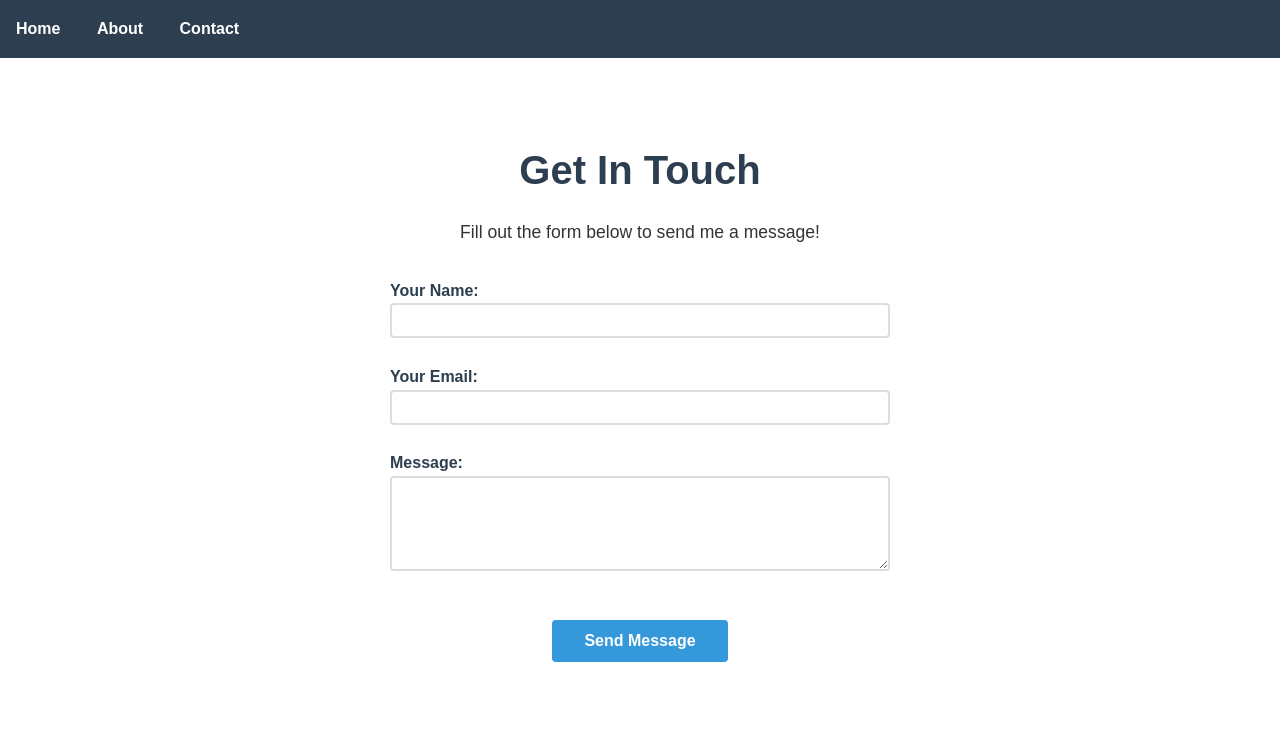
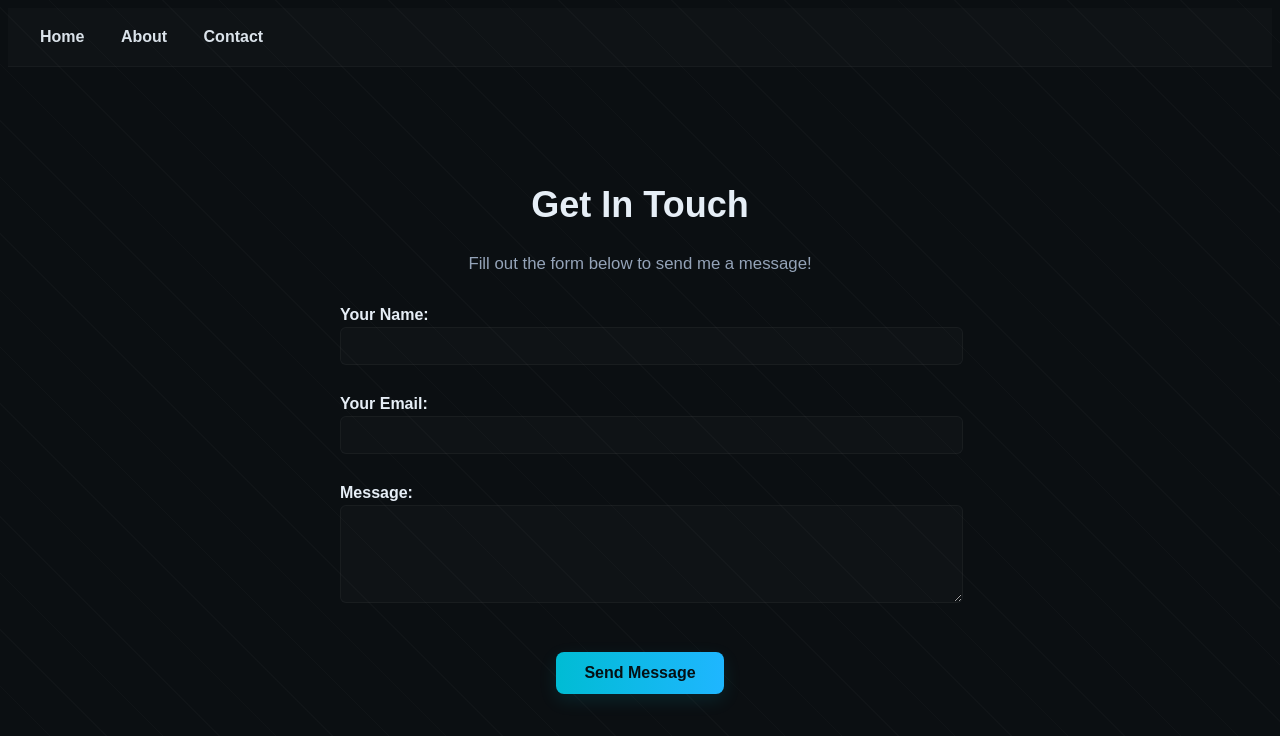
Before and after one commit to derekmaraszek/Website, a plain HTML site: page contact.html in a window 1280 px wide. Drawn offline with Linux system fonts and the light colour scheme.

Commit message:
dark theme time

```diff
--- a/contact.html
+++ b/contact.html
@@ -3,7 +3,7 @@
   <head>
     <meta charset="UTF-8" />
     <title>Contact Me</title>
-    <link rel="stylesheet" href="styles.css" />
+    <link rel="stylesheet" href="dark.css" />
   </head>
   <body>
     <nav>
--- /dev/null
+++ b/dark.css
@@ -0,0 +1,114 @@
+/* Techy dark theme for Website */
+:root {
+  --bg: #0b0f12;
+  --card: #0f1720;
+  --muted: #94a3b8;
+  --text: #e6eef6;
+  --accent: #00bcd4;
+  --accent-2: #1fb6ff;
+}
+body {
+  font-family: Arial, sans-serif;
+  line-height: 1.6;
+  color: var(--text);
+  background: var(--bg);
+  background-image: repeating-linear-gradient(45deg, rgba(255,255,255,0.02) 0 1px, transparent 1px 40px);
+  background-attachment: fixed;
+}
+nav {
+  background: rgba(255,255,255,0.02);
+  padding: 1rem 2rem;
+  border-bottom: 1px solid rgba(255,255,255,0.03);
+}
+nav a {
+  color: var(--text);
+  text-decoration: none;
+  margin-right: 2rem;
+  font-weight: 700;
+  opacity: 0.95;
+}
+nav a:hover {
+  color: var(--accent-2);
+}
+section {
+  max-width: 1000px;
+  margin: 3rem auto;
+  padding: 2rem;
+  text-align: center;
+}
+section.about-page, section.contact-page {
+  background: linear-gradient(180deg, rgba(255,255,255,0.02), rgba(255,255,255,0.01));
+  border-radius: 10px;
+  margin: 3rem 1rem;
+  max-width: 900px;
+  padding: 2rem 2.5rem;
+  text-align: left;
+  color: var(--text);
+  box-shadow: 0 10px 30px rgba(2,6,23,0.6);
+  border: 1px solid rgba(255,255,255,0.03);
+}
+h1 {
+  font-size: 2.25rem;
+  color: var(--text);
+  margin-bottom: 0.75rem;
+}
+h2 {
+  color: var(--accent-2);
+  margin-top: 1.75rem;
+  margin-bottom: 0.75rem;
+}
+p {
+  margin-bottom: 1rem;
+  font-size: 1.05rem;
+  color: var(--muted);
+}
+img {
+  width: 200px;
+  height: 200px;
+  border-radius: 50%;
+  object-fit: cover;
+  margin: 2rem auto;
+  display: block;
+  border: 4px solid var(--accent);
+  box-shadow: 0 8px 20px rgba(2,6,23,0.6);
+}
+ul {
+  margin-left: 1.25rem;
+  color: var(--muted);
+}
+form {
+  max-width: 600px;
+  margin: 1.5rem auto;
+  text-align: left;
+}
+label {
+  font-weight: 700;
+  color: var(--text);
+}
+input, textarea {
+  width: 100%;
+  padding: 0.65rem;
+  border: 1px solid rgba(255,255,255,0.04);
+  border-radius: 6px;
+  font-family: Arial, sans-serif;
+  background: rgba(255,255,255,0.02);
+  color: var(--text);
+}
+button {
+  background: linear-gradient(90deg, var(--accent), var(--accent-2));
+  color: #051014;
+  padding: 0.75rem 1.75rem;
+  border: none;
+  border-radius: 8px;
+  cursor: pointer;
+  font-size: 1rem;
+  font-weight: 700;
+  box-shadow: 0 6px 18px rgba(0,188,212,0.12);
+}
+button:hover {
+  transform: translateY(-1px);
+}
+form button {
+  display: block;
+  margin: 1rem auto 0;
+}
--- a/styles.css
+++ b/styles.css
@@ -1,3 +1,12 @@
+* {
+    margin: 0;
+    padding: 0;
+    box-sizing: border-box;
+}
+:root{
+    --bg: #0b0f12;
+    --card: #0f1720;
+    --muted: #94a3b8;
     * {
         margin: 0;
         padding: 0;
@@ -30,19 +39,15 @@ section {
         text-align: center;
     }
     section.about-page {
+        background-color: #ecf0f1;
         border-radius: 8px;
+        box-shadow: 0 4px 6px rgba(0, 0, 0, 0.1);
         margin: 3rem 0 3rem 2rem;
         max-width: 700px;
         padding: 2rem 2rem;
         text-align: left;
     }
-Section.contact-page {
-    border-radius: 8px;
-    margin: 3rem 2rem 3rem 0;
-    max-width: 700px;
-    padding: 2rem 2rem;
-    text-align: left;
-}
+
     h1 {
         font-size: 2.5rem;
         color: #2c3e50;
@@ -104,3 +109,4 @@ form button {
         display: block;
         margin: 1rem auto 0;
     }
+    font-weight: 700;
```
Also changed, not shown: about.html (+1 -1 lines), index.html (+1 -1 lines). Lines whose indentation alone changed are shown as unchanged.
